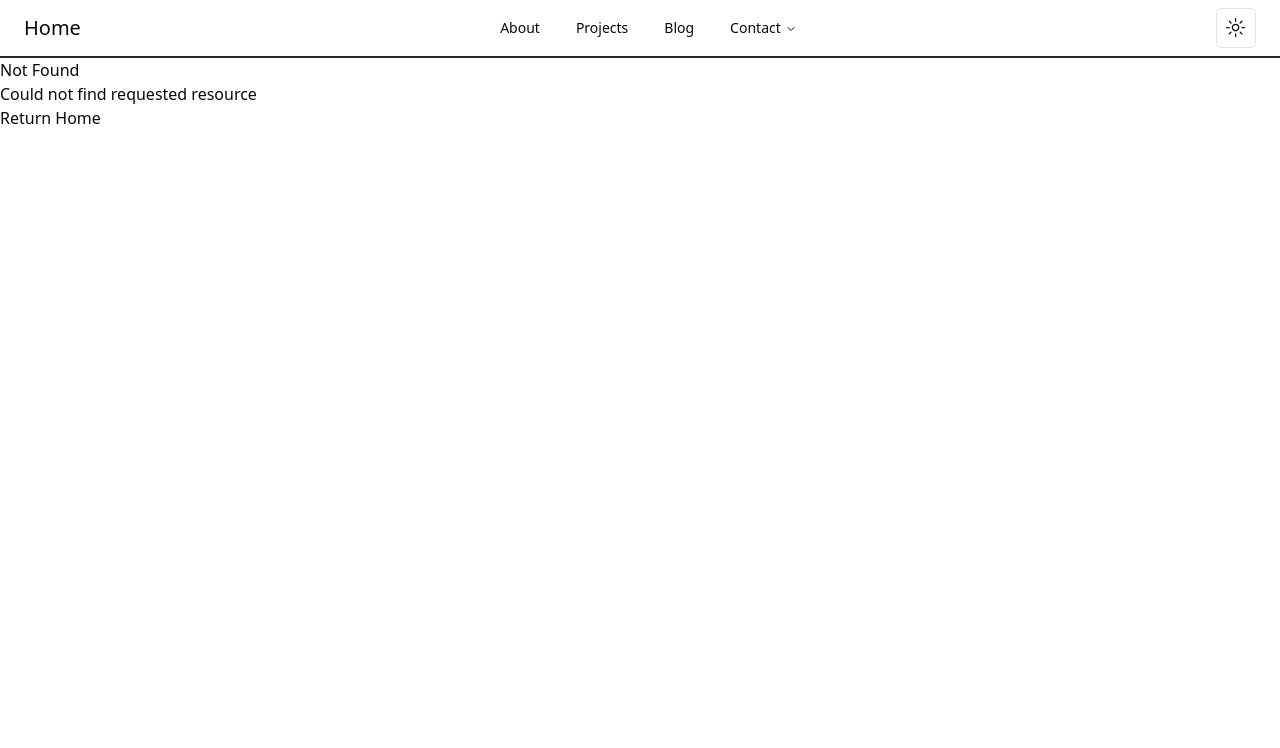
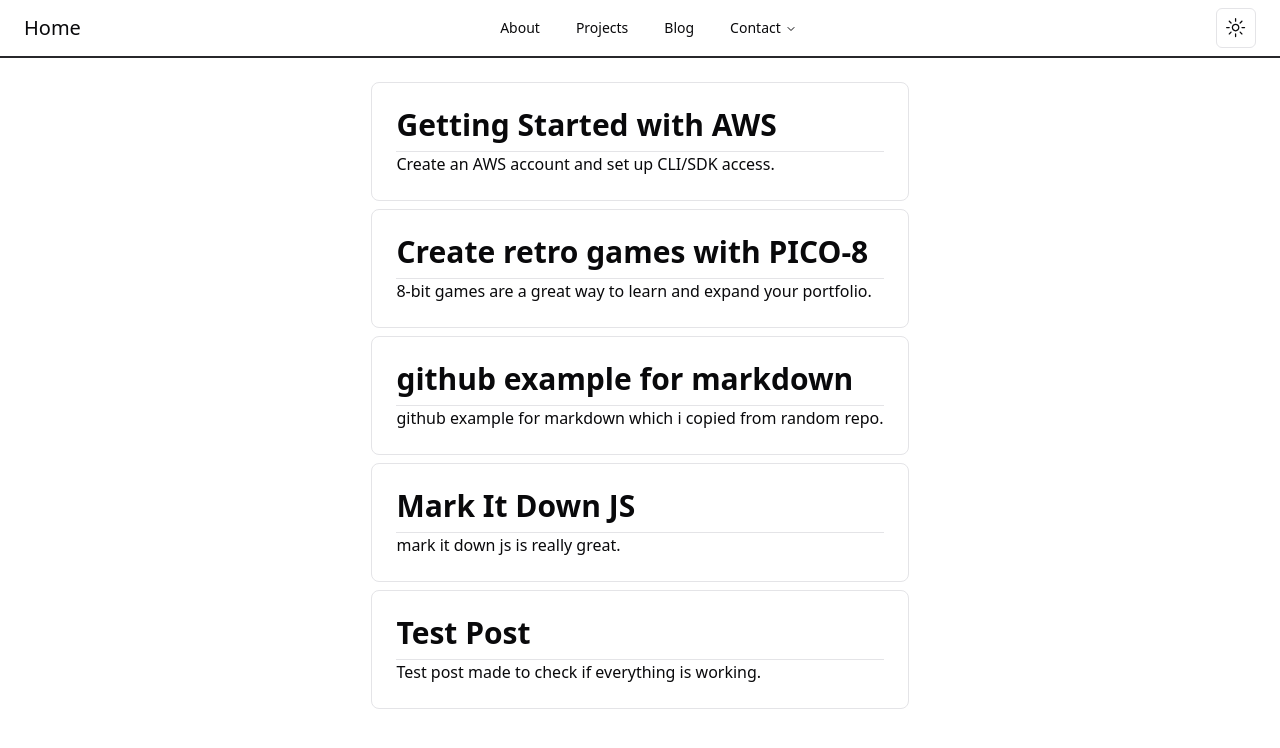
Before and after one commit to shauryagupta3/shauryagupta3.github.io, a Next.js app: page /nextjs-github-pages/blog in a window 1280 px wide. Before the commit this address had no page. Shown: the top 748 px of the page. Built offline with nearby package versions, Linux system fonts and the light colour scheme.

Commit message:
added static generation for blogs

```diff
--- a/app/blog/[slug]/page.tsx
+++ b/app/blog/[slug]/page.tsx
@@ -4,9 +4,14 @@ import { Metadata } from "next";
 import { notFound } from "next/navigation";
 import Markdown from "markdown-to-jsx";
 
+export function generateStaticParams() {
+  const allBlogs: BlogPostsInterface = getSortedBlogsData();
+  return allBlogs.map((e) => ({ slug: e.slug }));
+}
+
 export default async function Slug({ params }: { params: { slug: string } }) {
   const blogSlug: string = params.slug;
-  const allBlogs: BlogPostsInterface = getSortedBlogsData()
+  const allBlogs: BlogPostsInterface = getSortedBlogsData();
   const blog = allBlogs.find((e) => e.slug === blogSlug);
   if (!blog) {
     return notFound();
@@ -14,12 +19,13 @@ export default async function Slug({ params }: { params: { slug: string } }) {
   return (
     <div className="flex w-full flex-col items-center justify-center">
       <div className="max-w-[90%] sm:max-w-screen-md">
-        <article className="prose px-2 prose-sm lg:prose-xl dark:prose-invert"><Markdown>{blog.content}</Markdown></article>
+        <article className="prose px-2 prose-sm lg:prose-xl dark:prose-invert">
+          <Markdown>{blog.content}</Markdown>
+        </article>
       </div>
     </div>
   );
 }
-
 
 export const generateMetadata = ({
   params,
--- a/app/blog/page.tsx
+++ b/app/blog/page.tsx
@@ -1,46 +1,16 @@
-import { BlogPostsInterface } from "@/lib/interfaces";
+import BlogPagination from "@/components/BlogPagination";
+import { Suspense } from "react";
 import { getSortedBlogsData } from "@/lib/blogs";
-import Link from "next/link";
-import { Button } from "@/components/ui/button";
-import { ChevronRightIcon, ChevronLeftIcon } from "@radix-ui/react-icons";
-import { notFound } from "next/navigation";
 
-export default function Page({ searchParams, }: { searchParams: { [key: string]: string | string[] | undefined } }) {
-  const allBlogs: BlogPostsInterface = getSortedBlogsData()
-  const page = searchParams[`page`] ?? `1`
-  const per_page = 5
-  const totalPages: number = Math.ceil(allBlogs.length / per_page)
-  if (Number(page) > totalPages) {
-    return notFound()
-  }
+function PaginationFallback() {
+  return <>placeholder</>;
+}
 
-  // TODO do css for this page
-  const start = (Number(page) - 1) * Number(per_page)
-  const end = start + Number(per_page)
-  const data = allBlogs.slice(start, end)
+export default function Page() {
   return (
-    <div className="flex py-4 flex-col justify-center items-center">
-      <ul>
-        {data.map(e => (
-          <li key={e.id} className="border rounded-lg my-2 p-6"><Link href={`/blog/${e.slug}`}><h2 className="text-2xl sm:text-3xl pb-2 font-bold">{e.title}</h2>
-          <hr className=""/><p>{e.subtitle}</p>
-          </Link></li>
-        ))}
-      </ul>
-      <div className="flex gap-2">
-
-        {Number(page) != 1 ? <Button variant="outline" size="icon" asChild>
-          <Link href={`/blog?page=${Number(page) - 1!}`}>
-            <ChevronLeftIcon className="h-4 w-4" />
-          </Link>
-        </Button> : null}
-        {Number(page) != totalPages ? <Button variant="outline" size="icon" asChild>
-          <Link href={`/blog?page=${Number(page) + 1}`}>
-            <ChevronRightIcon className="h-4 w-4" />
-          </Link>
-        </Button> : null}
-      </div>
-    </div>
+    <Suspense fallback={<PaginationFallback />}>
+      <BlogPagination allBlogs={getSortedBlogsData()} />
+    </Suspense>
   );
 }
 
--- a/components/BlogPagination.tsx
+++ b/components/BlogPagination.tsx
@@ -1,47 +1,58 @@
-"use client"
+"use client";
 
-import {
-  Pagination,
-  PaginationContent,
-  PaginationEllipsis,
-  PaginationItem,
-  PaginationLink,
-  PaginationNext,
-  PaginationPrevious,
-} from "@/components/ui/pagination"
-import { usePathname, useSearchParams } from "next/navigation"
+import { BlogPostsInterface } from "@/lib/interfaces";
+import Link from "next/link";
+import { Button } from "@/components/ui/button";
+import { ChevronRightIcon, ChevronLeftIcon } from "@radix-ui/react-icons";
+import { notFound } from "next/navigation";
+import { useSearchParams } from "next/navigation";
 
-
-export default function BlogPagination({ totalPages }: { totalPages: number }) {
-  const searchParams = useSearchParams()
-  const currentPage = Number(searchParams.get('page')) || 1
-
-  const pages = []
-  for (let i = 1; i < totalPages + 1; i++) {
-    const page: { url: string } = { url: `blog?page=${i}` }
-    pages.push(page)
+export default function BlogPagination({
+  allBlogs,
+}: {
+  allBlogs: BlogPostsInterface;
+}) {
+  const searchParams = useSearchParams();
+  const page = searchParams.get("page") ?? `1`;
+  const per_page = 5;
+  const totalPages: number = Math.ceil(allBlogs.length / per_page);
+  if (Number(page) > totalPages) {
+    return notFound();
   }
 
+  // TODO do css for this page
+  const start = (Number(page) - 1) * Number(per_page);
+  const end = start + Number(per_page);
+  const data = allBlogs.slice(start, end);
   return (
-    <Pagination>
-      <PaginationContent>
-        <PaginationItem>
-          <PaginationPrevious href={`blog?page=${currentPage - 1 != 0 ? currentPage - 1 : 1}`} />
-        </PaginationItem>
-
-        {/*pages.map((e, i) => (
-          <PaginationItem key={i}>
-            <PaginationLink href={e.url}>{i + 1}</PaginationLink>
-          </PaginationItem>
-        ))*/}
-
-        <PaginationItem>
-          <PaginationEllipsis />
-        </PaginationItem>
-        <PaginationItem>
-          <PaginationNext href={`blog?page=${currentPage + 1 != totalPages ? currentPage + 1 : totalPages}`} />
-        </PaginationItem>
-      </PaginationContent>
-    </Pagination>
-  )
+    <div className="flex py-4 flex-col justify-center items-center">
+      <ul>
+        {data.map((e) => (
+          <li key={e.id} className="border rounded-lg my-2 p-6">
+            <Link href={`/blog/${e.slug}`}>
+              <h2 className="text-2xl sm:text-3xl pb-2 font-bold">{e.title}</h2>
+              <hr className="" />
+              <p>{e.subtitle}</p>
+            </Link>
+          </li>
+        ))}
+      </ul>
+      <div className="flex gap-2">
+        {Number(page) != 1 ? (
+          <Button variant="outline" size="icon" asChild>
+            <Link href={`/blog?page=${Number(page) - 1!}`}>
+              <ChevronLeftIcon className="h-4 w-4" />
+            </Link>
+          </Button>
+        ) : null}
+        {Number(page) != totalPages ? (
+          <Button variant="outline" size="icon" asChild>
+            <Link href={`/blog?page=${Number(page) + 1}`}>
+              <ChevronRightIcon className="h-4 w-4" />
+            </Link>
+          </Button>
+        ) : null}
+      </div>
+    </div>
+  );
 }
--- a/next.config.js
+++ b/next.config.js
@@ -1,4 +1,32 @@
-/** @type {import('next').NextConfig} */
-const nextConfig = {}
+// @ts-check
 
-module.exports = nextConfig
+/**
+ * @type {import('next').NextConfig}
+ **/
+const nextConfig = {
+  /**
+   * Enable static exports for the App Router.
+   *
+   * @see https://nextjs.org/docs/pages/building-your-application/deploying/static-exports
+   */
+  output: "export",
+
+  /**
+   * Set base path. This is usually the slug of your repository.
+   *
+   * @see https://nextjs.org/docs/app/api-reference/next-config-js/basePath
+   */
+  basePath: "/nextjs-github-pages",
+
+  /**
+   * Disable server-based image optimization. Next.js does not support
+   * dynamic features with static exports.
+   *
+   * @see https://nextjs.org/docs/pages/api-reference/components/image#unoptimized
+   */
+  images: {
+    unoptimized: true,
+  },
+};
+
+module.exports = nextConfig;
```
Also changed, not shown: 1 other file (tests, documents, lock files or other folders).
